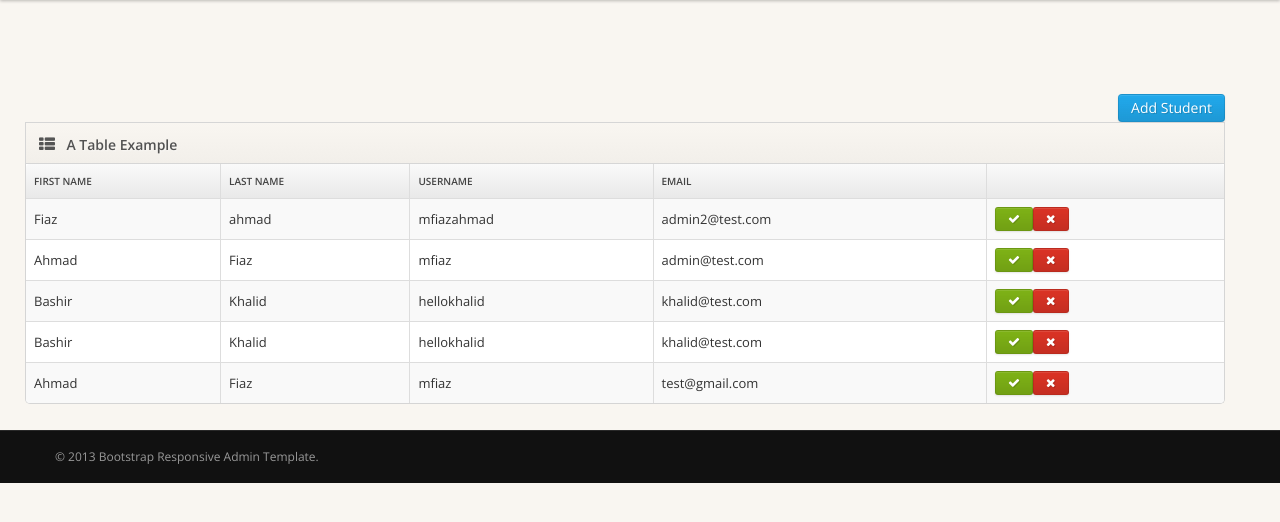
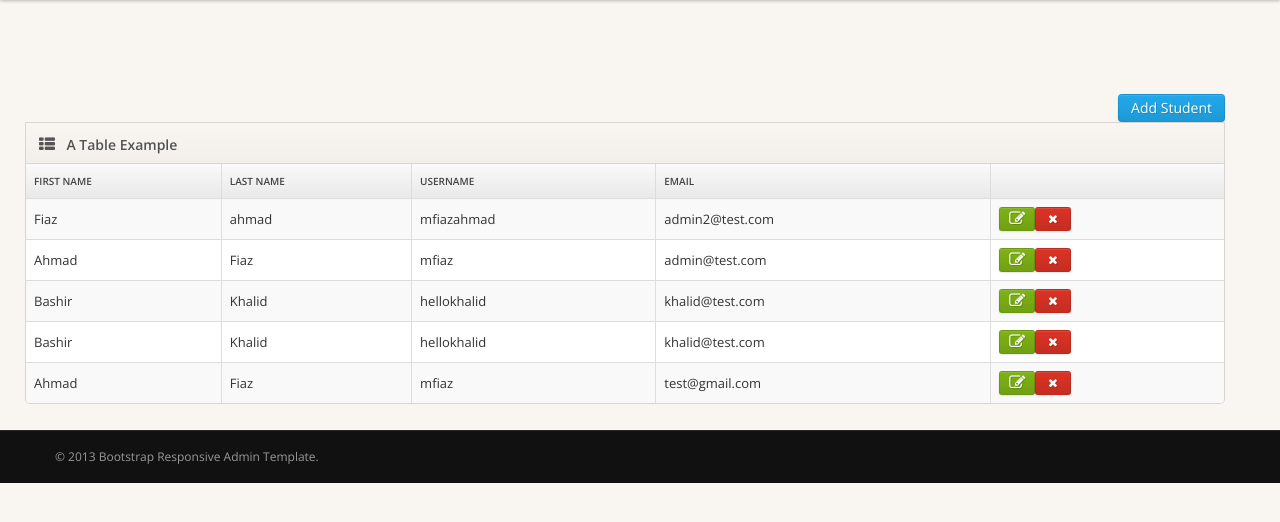
Before and after one commit to phpclicks/PDO-CRUD, a PHP site: page /list.php in a window 1280 px wide. Shown: the part 54-576 px from the top of the page. Run offline with PHP 8.4, Linux system fonts and the light colour scheme; data comes from the database, SQL or seed files in the repository.

```diff
--- a/list.php
+++ b/list.php
@@ -48,7 +48,7 @@
                     <td> <?php echo $col['last_name'];  ?> </td>
                      <td> <?php echo $col['user_name'];  ?> </td>
                       <td> <?php echo $col['email'];  ?> </td>
-                    <td class="td-actions"><a class="btn btn-small btn-success" href="editStudent.php?student_id=<?php echo $col['student_id'];   ?>"><i class="btn-icon-only icon-ok"> </i></a><a class="btn btn-danger btn-small" onClick="getStudentId(<?php echo $col['student_id'];   ?>)"   href="javascript:void(0)"><i class="btn-icon-only icon-remove"> </i></a></td>
+                    <td class="td-actions"><a class="btn btn-small btn-success" href="editStudent.php?student_id=<?php echo $col['student_id'];   ?>"><i class="icon-large icon-edit"> </i></a><a class="btn btn-danger btn-small" onClick="getStudentId(<?php echo $col['student_id'];   ?>)"   href="javascript:void(0)"><i class="btn-icon-only icon-remove"> </i></a></td>
                   </tr>
 
 
```
